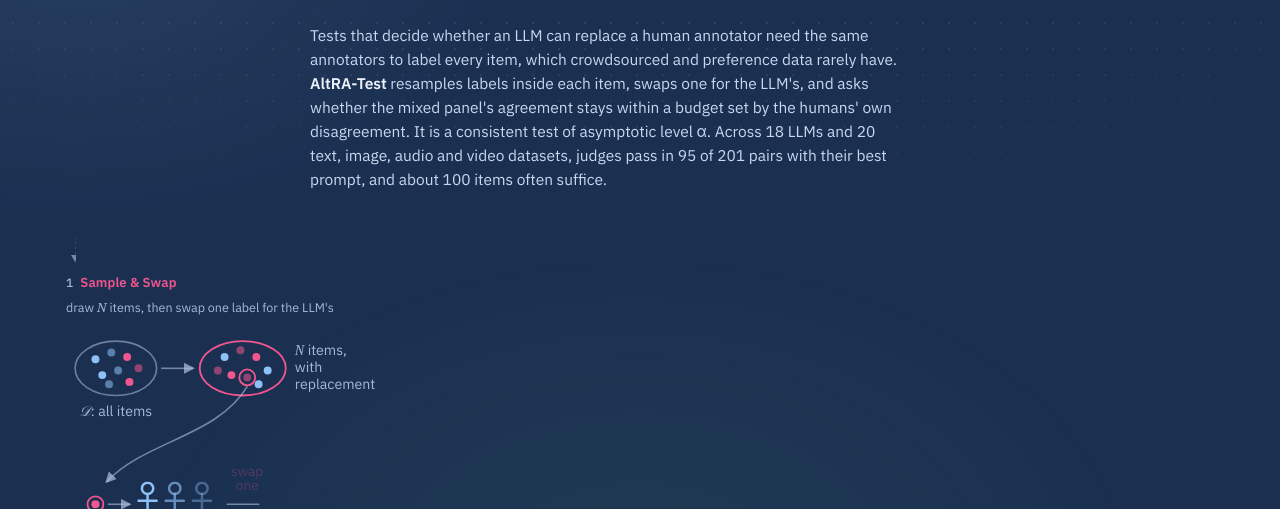
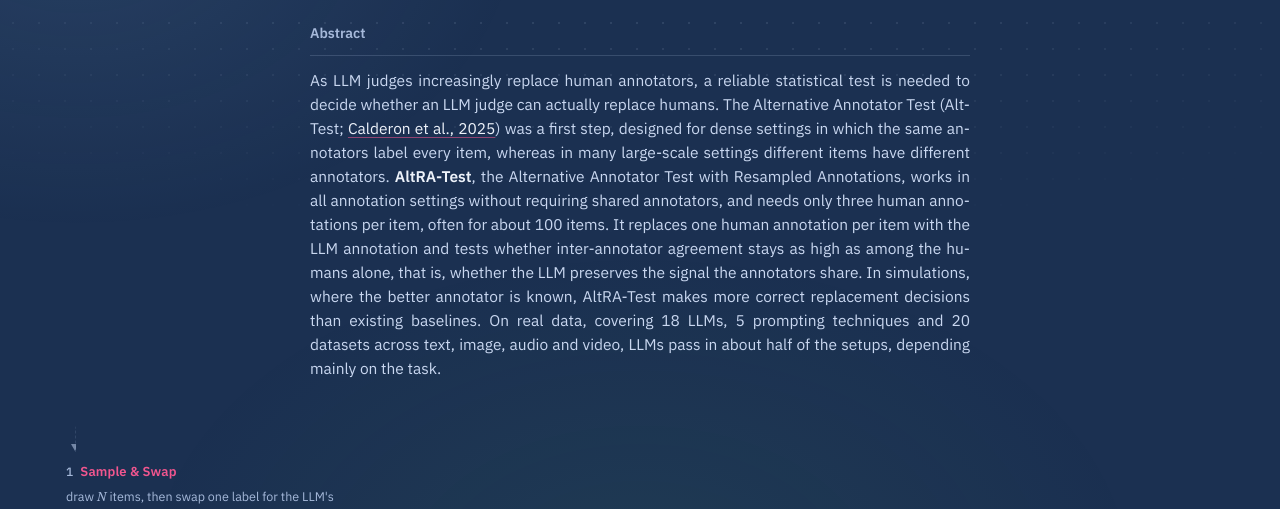
Before and after one commit to naghamo/altra-test.io, a plain HTML site: page index.html in a window 1280 px wide. Shown: the part 250-759 px from the top of the page. Drawn offline with Linux system fonts and the light colour scheme; a web font is replaced by a local one.

Commit message:
Update index.html

```diff
--- a/index.html
+++ b/index.html
@@ -71,6 +71,13 @@
 
   .tldr{color:#C9D7F0;font-size:15.5px;margin:26px 0 0;max-width:64ch}
   .tldr b{color:var(--text);font-weight:600}
+  .tldr p{margin:0 0 12px}
+  .abstract{max-width:none}
+  .abstract p{text-align:justify;hyphens:auto;-webkit-hyphens:auto}
+  h2.abs-h{margin:0 0 12px}
+  .tldr p:last-child{margin-bottom:0}
+  .tldr a{color:var(--text);text-decoration:underline;text-decoration-color:rgba(242,86,143,.55);text-underline-offset:3px;transition:color .16s ease,text-decoration-color .16s ease}
+  .tldr a:hover{color:var(--accent);text-decoration-color:var(--accent)}
 
   .masthead{display:flex;align-items:flex-start;gap:26px}
   .titleblock{flex:1 1 auto;min-width:0}
@@ -242,7 +249,10 @@
   </div>
 
 
-  <p class="tldr">Tests that decide whether an LLM can replace a human annotator need the same annotators to label every item, which crowdsourced and preference data rarely have. <b>AltRA-Test</b> resamples labels inside each item, swaps one for the LLM's, and asks whether the mixed panel's agreement stays within a budget set by the humans' own disagreement. It is a consistent test of asymptotic level α. Across 18 LLMs and 20 text, image, audio and video datasets, judges pass in 95 of 201 pairs with their best prompt, and about 100 items often suffice.</p>
+  <div class="tldr abstract">
+    <h2 class="abs-h">Abstract</h2>
+    <p>As LLM judges increasingly replace human annotators, a reliable statistical test is needed to decide whether an LLM judge can actually replace humans. The Alternative Annotator Test (Alt-Test; <a href="https://aclanthology.org/2025.acl-long.782/" title="The Alternative Annotator Test for LLM-as-a-Judge: How to Statistically Justify Replacing Human Annotators with LLMs (ACL 2025)">Calderon et al., 2025</a>) was a first step, designed for dense settings in which the same annotators label every item, whereas in many large-scale settings different items have different annotators. <b>AltRA-Test</b>, the Alternative Annotator Test with Resampled Annotations, works in all annotation settings without requiring shared annotators, and needs only three human annotations per item, often for about 100 items. It replaces one human annotation per item with the LLM annotation and tests whether inter-annotator agreement stays as high as among the humans alone, that is, whether the LLM preserves the signal the annotators share. In simulations, where the better annotator is known, AltRA-Test makes more correct replacement decisions than existing baselines. On real data, covering 18 LLMs, 5 prompting techniques and 20 datasets across text, image, audio and video, LLMs pass in about half of the setups, depending mainly on the task.</p>
+  </div>
 
   <figure class="proc" id="proc" aria-label="How AltRA-Test works">
     <div class="steps">
```
